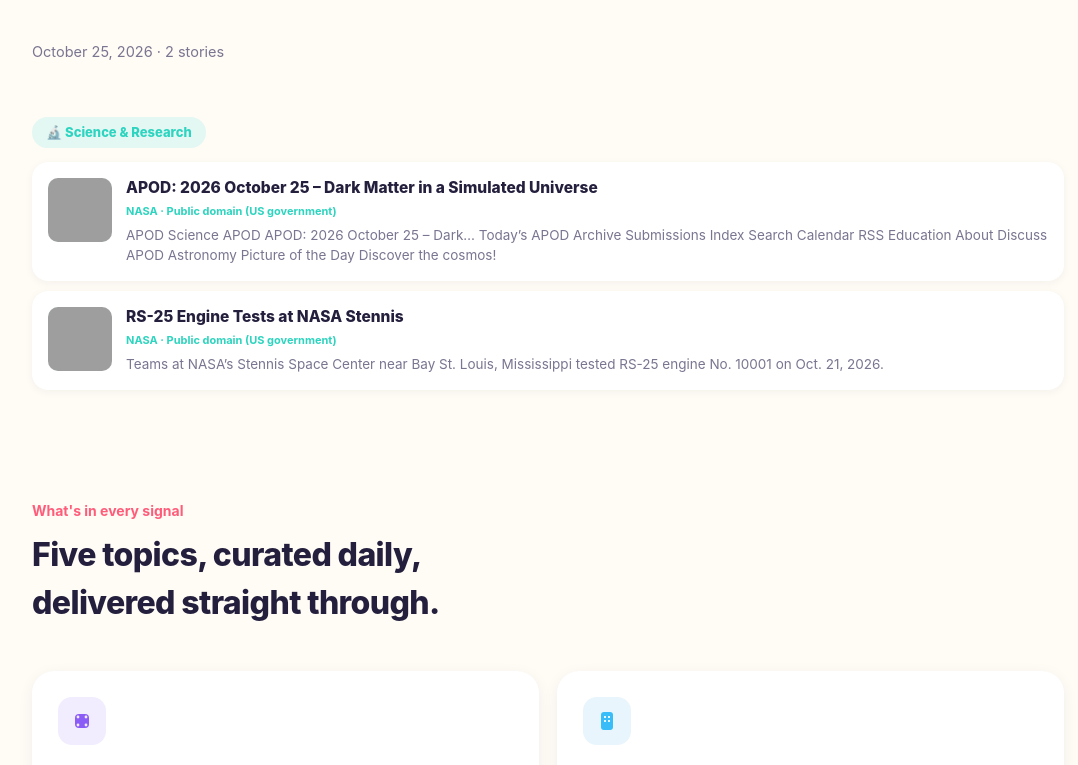
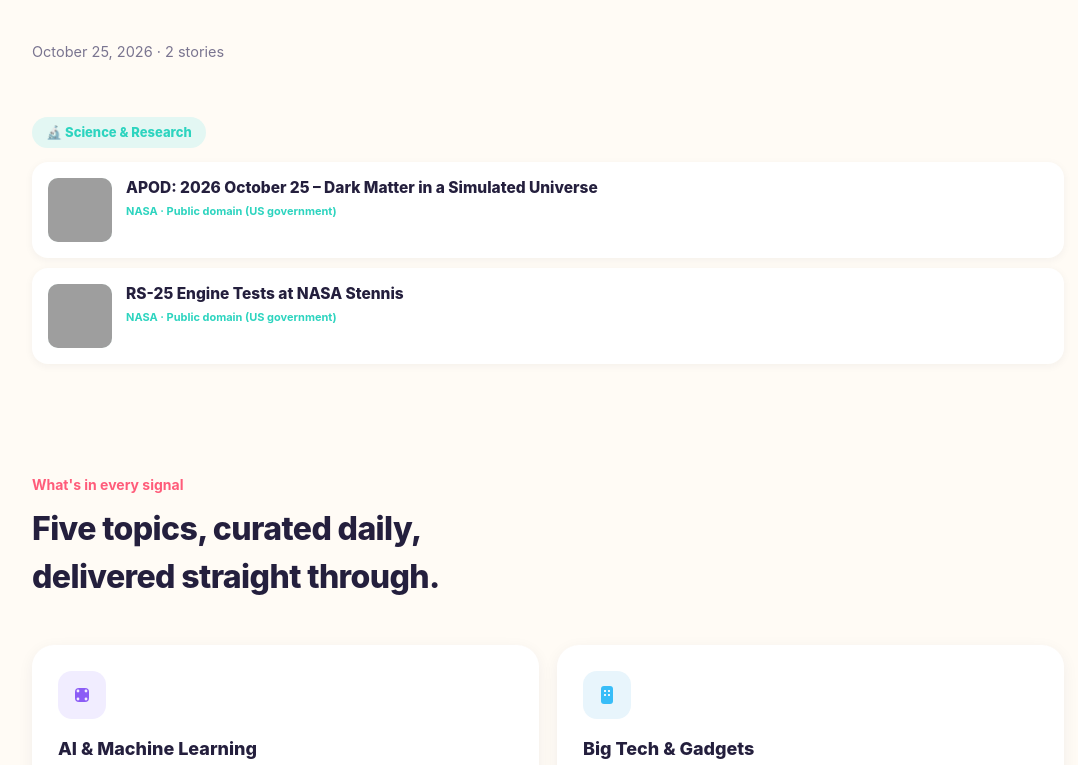
Before and after one commit to nathans201317-creator/AI-News-Digest, a plain HTML site: page docs/index.html in a window 1280 px wide. Shown: the part 749-1514 px from the top of the page, without its empty margins (92-1170 px from the left). Drawn offline with Linux system fonts and the light colour scheme; grey boxes are pictures that could not be loaded.

Commit message:
Remove summary from today story card
Removed the summary section from the today story card.

```diff
--- a/docs/index.html
+++ b/docs/index.html
@@ -412,7 +412,6 @@
             <div>
               <div class="today-story-title">${escapeHtmlToday(article.title)}</div>
               <div class="today-story-source" style="color:${cat.color};">${escapeHtmlToday(article.source)}${article.license ? " · " + escapeHtmlToday(article.license) : ""}</div>
-              <div class="today-story-summary">${escapeHtmlToday(article.summary)}</div>
             </div>
           `;
           content.appendChild(card);
```
